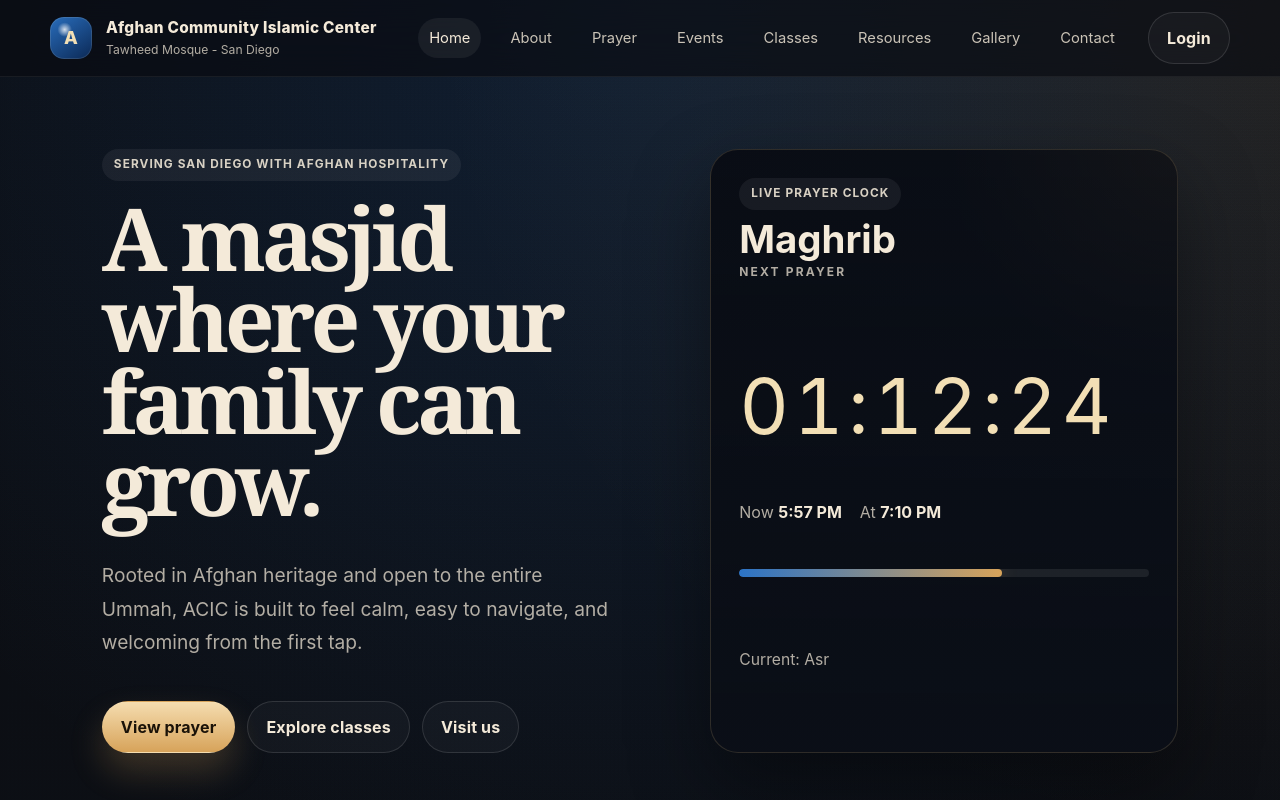
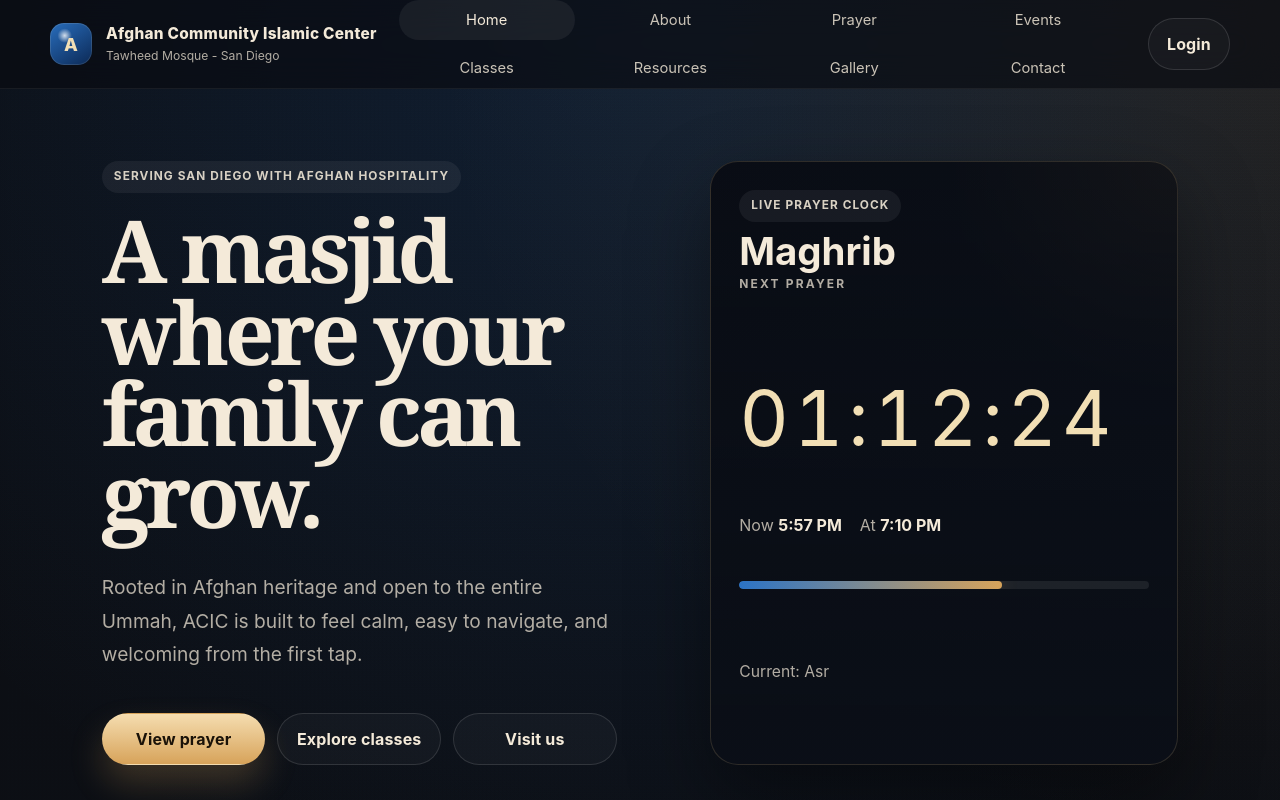
Before and after one commit to redlanternstudios/acic-tawheed-mosque, a Next.js app: page / in a window 1280 px wide. Shown: the top 800 px of the page. Built offline with nearby package versions, Linux system fonts and the light colour scheme.

Commit message:
Lock ACIC button and nav slots across languages

```diff
--- a/app/globals.css
+++ b/app/globals.css
@@ -121,13 +121,26 @@ button, input, textarea, select { font: inherit; }
 
 .nav {
   margin-left: auto;
-  display: flex;
+  display: grid;
+  grid-template-columns: repeat(4, minmax(0, 1fr));
+  gap: 8px;
   align-items: center;
-  gap: 18px;
-  flex-wrap: wrap;
+  flex: 1 1 auto;
+  min-width: 0;
+}
+
+.nav a,
+.primary-button,
+.button {
+  white-space: nowrap;
+  text-overflow: ellipsis;
+  overflow: hidden;
 }
 
 .nav a {
+  display: inline-flex;
+  justify-content: center;
+  min-width: 0;
   font-size: 0.92rem;
   color: rgba(244, 234, 217, 0.82);
   padding: 9px 11px;
@@ -145,6 +158,7 @@ button, input, textarea, select { font: inherit; }
   display: flex;
   align-items: center;
   gap: 10px;
+  flex: 0 0 auto;
 }
 
 .menu-btn {
@@ -156,7 +170,8 @@ button, input, textarea, select { font: inherit; }
   padding: 11px 13px;
 }
 
-.button {
+.button,
+.primary-button {
   display: inline-flex;
   align-items: center;
   justify-content: center;
@@ -168,9 +183,11 @@ button, input, textarea, select { font: inherit; }
   letter-spacing: 0.01em;
   transition: 180ms ease;
   cursor: pointer;
+  min-width: 0;
 }
 
-.button.primary {
+.button.primary,
+.primary-button {
   color: #1a1208;
   background: linear-gradient(180deg, #f5ddb0 0%, #d7a35a 100%);
   box-shadow: 0 18px 34px rgba(215, 163, 90, 0.24);
@@ -182,7 +199,8 @@ button, input, textarea, select { font: inherit; }
   background: rgba(255,255,255,0.03);
 }
 
-.button:hover { transform: translateY(-1px); }
+.button:hover,
+.primary-button:hover { transform: translateY(-1px); }
 
 .mobile-menu {
   display: none;
@@ -366,10 +384,15 @@ button, input, textarea, select { font: inherit; }
 }
 
 .hero-actions {
-  display: flex;
-  flex-wrap: wrap;
+  display: grid;
+  grid-template-columns: repeat(3, minmax(0, 1fr));
   gap: 12px;
   margin-top: 6px;
+}
+
+.hero-actions .button,
+.hero-actions .primary-button {
+  width: 100%;
 }
 
 .prayer-card {
@@ -696,6 +719,10 @@ button, input, textarea, select { font: inherit; }
     grid-template-columns: 1fr;
   }
 
+  .nav {
+    grid-template-columns: repeat(4, minmax(0, 1fr));
+  }
+
   .hero-strip,
   .grid-3,
   .screen-grid {
@@ -734,7 +761,8 @@ button, input, textarea, select { font: inherit; }
   .hero-strip,
   .grid-3,
   .screen-grid,
-  .route-cards {
+  .route-cards,
+  .hero-actions {
     grid-template-columns: 1fr;
   }
 
```
